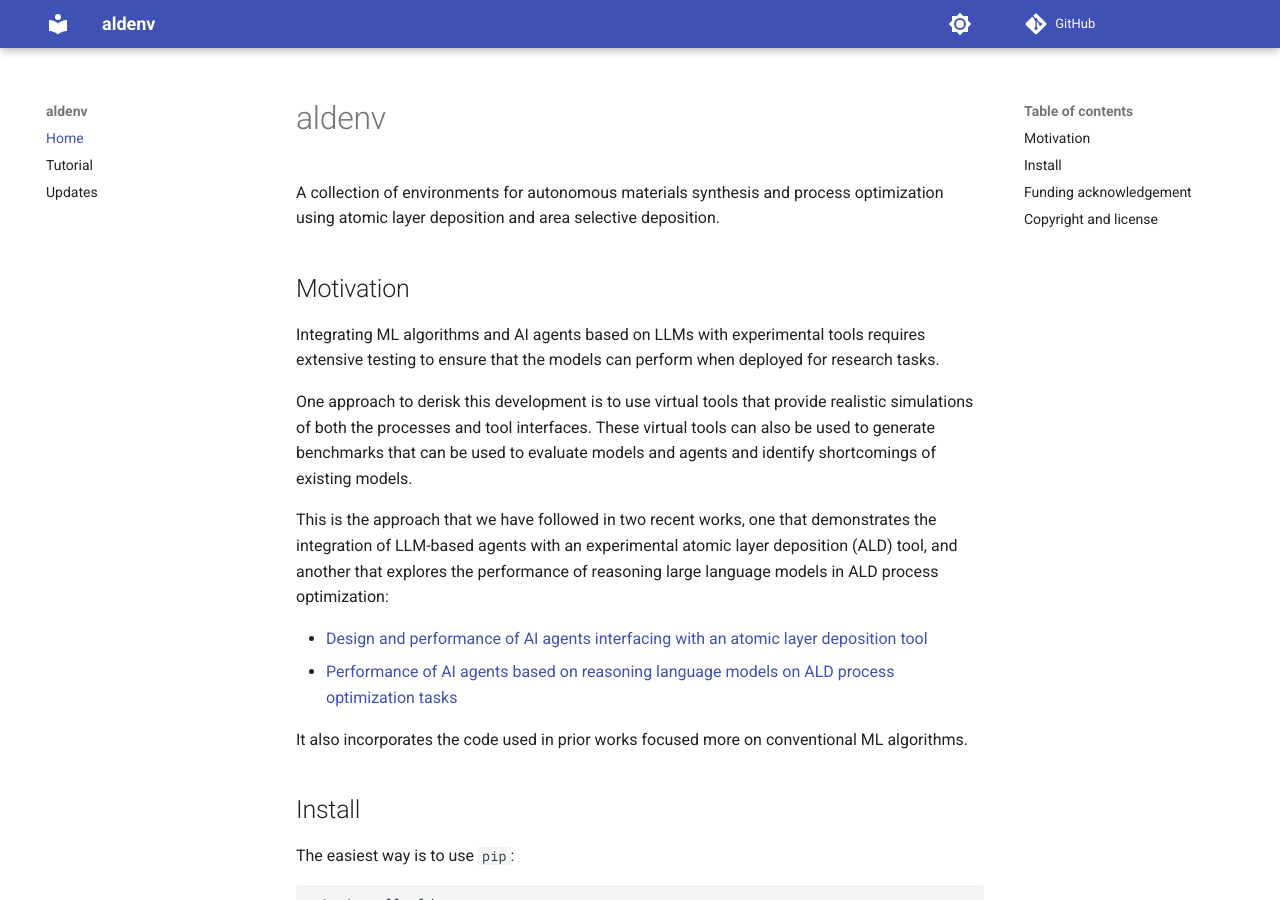
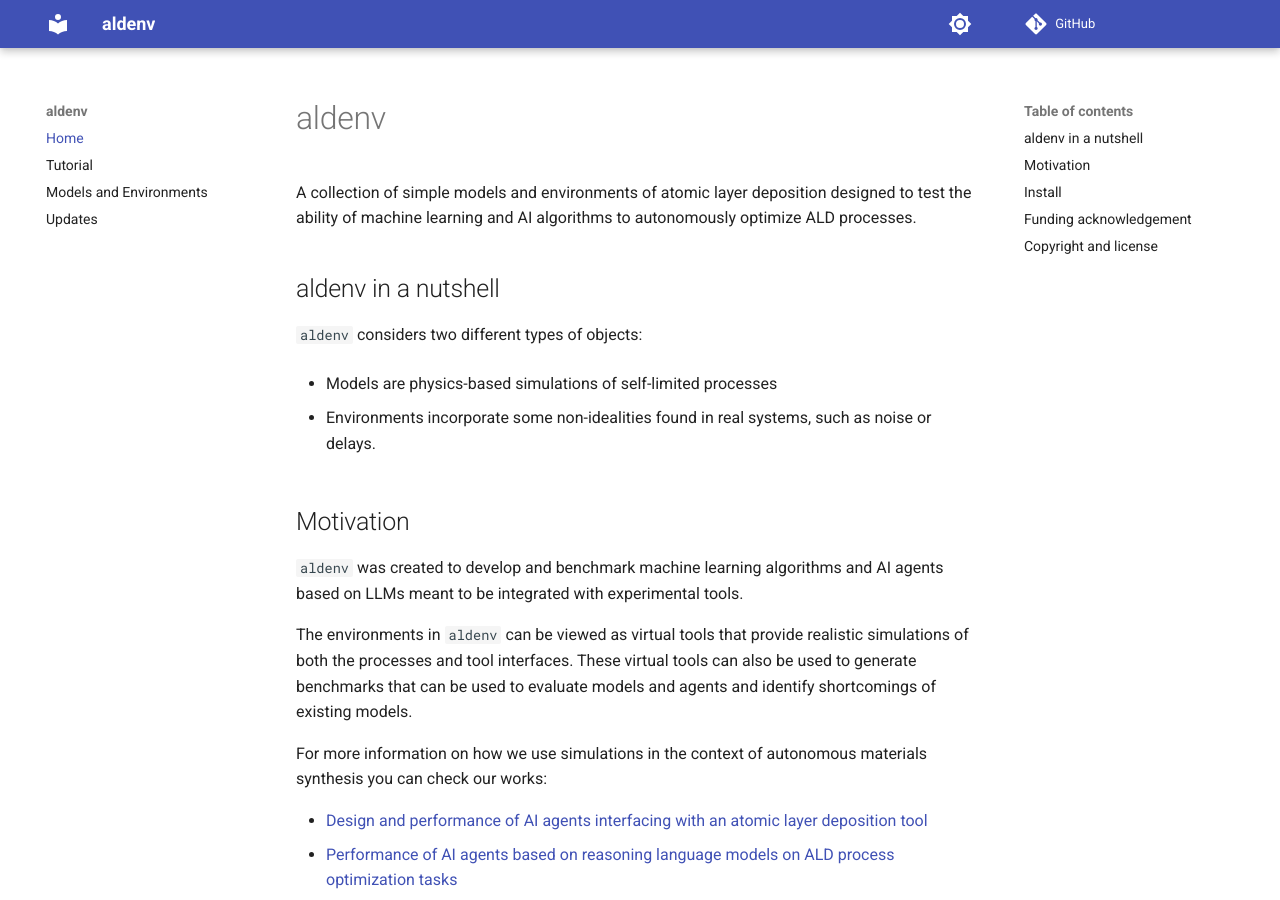
Before and after one commit to aldsim/aldenv, an MkDocs documentation site: the page built from docs/index.md, in a window 1280 px wide and 900 px high. Built offline with MkDocs 1.6.1 and Material for MkDocs 9.7.7, drawn with Linux system fonts in a browser that asks for light colours; plug-ins that fetch from the network failed and are left out; comment, search, counter and statistics services are not loaded.

Commit message:
updated docs

```diff
--- a/docs/index.md
+++ b/docs/index.md
@@ -1,27 +1,30 @@
 # aldenv
 
-A collection of environments for autonomous materials synthesis and
-process optimization using atomic layer deposition and area selective deposition.
+A collection of simple models and environments of atomic layer deposition designed to test the ability of machine learning and AI algorithms to autonomously optimize ALD processes.
+
+## aldenv in a nutshell
+
+`aldenv` considers two different types of objects:
+
+- Models are physics-based simulations of self-limited processes
+
+- Environments incorporate some non-idealities found in real systems, such as noise or delays.
+
 
 ## Motivation
 
-Integrating ML algorithms and AI agents based on LLMs with experimental tools requires
-extensive testing to ensure that the models can perform when deployed for research
-tasks.
+`aldenv` was created to develop and benchmark machine learning algorithms and AI agents based on LLMs meant to be integrated with experimental tools.
 
-One approach to derisk this development is to use virtual tools that provide realistic simulations of both the processes and tool interfaces. These virtual tools can also be used
+The environments in `aldenv` can be viewed as virtual tools that provide realistic simulations of both the processes and tool interfaces.
+These virtual tools can also be used
 to generate benchmarks that can be used to evaluate models and agents and
 identify shortcomings of existing models.
 
-This is the approach that we have followed in two recent works, one that demonstrates
-the integration of LLM-based agents with an experimental atomic layer deposition (ALD) tool,
-and another that explores the performance of reasoning large language models in ALD
-process optimization:
+For more information on how we use simulations in the context of autonomous materials synthesis you can check our works:
 
 - [Design and performance of AI agents interfacing with an atomic layer deposition tool](https://doi.org/10.1063/5.0318770)
 - [Performance of AI agents based on reasoning language models on ALD process optimization tasks](https://doi.org/10.1116/6.0005313)
 
-It also incorporates the code used in prior works focused more on conventional ML algorithms.
 
 ## Install
 
--- a/mkdocs.yml
+++ b/mkdocs.yml
@@ -32,6 +32,7 @@ plugins:
 nav:
   - Home: index.md
   - Tutorial: tutorial.md
+  - Models and Environments: models.md
   - Updates: updates.md
 
 markdown_extensions:
```
Also changed, not shown: docs/models.md (added, +7 -0 lines).
